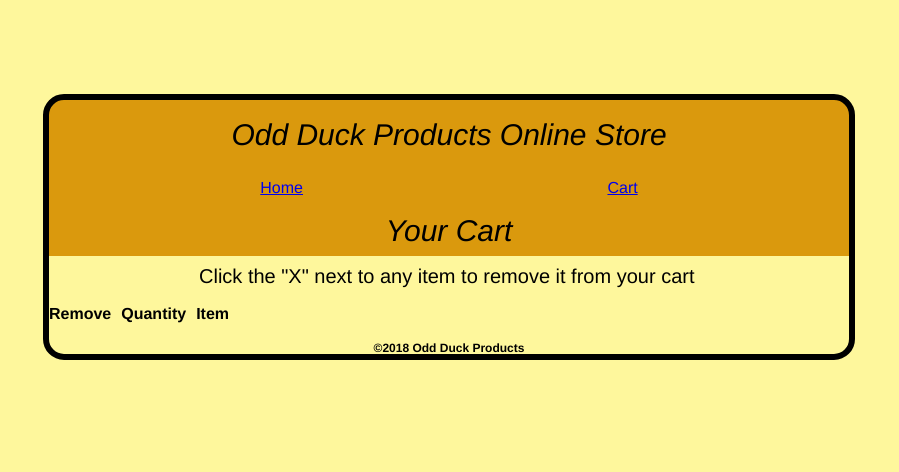
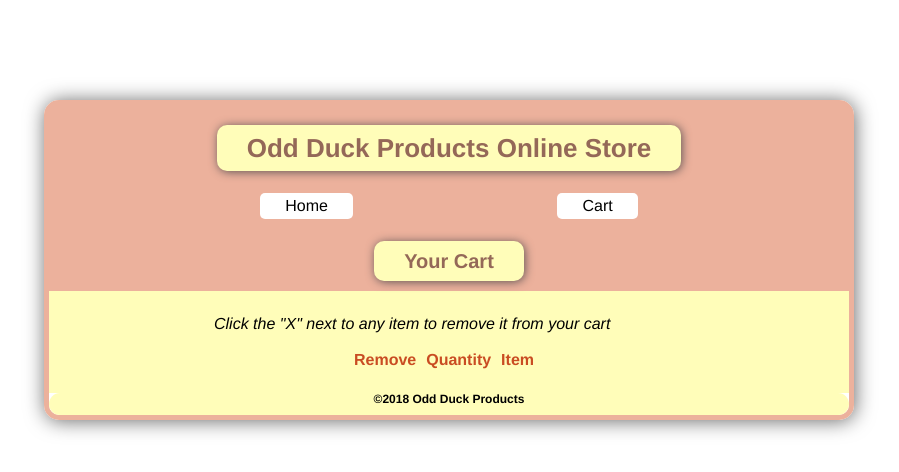
Before and after one commit to Code-Fellows-Java/Odd-Cart, a plain HTML site: page cart.html in a window 1280 px wide. Shown: the whole page, without its empty margins (191-1090 px from the left). Drawn offline with Linux system fonts and the light colour scheme.

Commit message:
updated css

```diff
--- a/css/style.css
+++ b/css/style.css
@@ -1,51 +1,93 @@
 
 body {
-    width:800px;
+    width: 800px;
     height: 100%;
     margin: 0 auto;
     margin-top: 100px;
     font-family: 'Helvetica', 'Arial', sans-serif;
-    outline:6px solid black;
-    background-color: rgb(254, 247, 156);
-    border: 10px;
+    border: 5px solid rgb(236, 177, 156);
     border-radius: 15px;
+    box-shadow: 1px 1px 20px #696969;
 }
 
 header {
     display: flex;
     flex-direction: column;
     align-items: center;
-    background-color: rgb(218, 153, 13);
+    background-color: rgb(236, 177, 156);
     width: 100%;
 }
 
 header h1 {
     margin-top: 20px;
     margin-bottom: 10px;
-    border-radius: 15px;
-    font-size: 30px;
-    font-style: oblique;
+    border-radius: 10px;
+    font-size: 26px;
+    font-weight: 600;
+    color: rgb(148, 104, 88);
+    background-color: rgb(255, 253, 185);
+    box-shadow: 1px 1px 10px #5f5454;
+    padding: 10px 30px;
+
+}
+
+.card h1 {
+    font-size: 20px;
+    font-weight: 600;
+}
+
+.copy {
+    font-size: 18px;
+    font-style: italic;
+    background-color: rgb(255, 253, 185);
 }
 
 ul li {
-    padding-top: 20px;
     display: inline-block;
-    margin: 0px 150px;
+    flex-direction: column;
+    align-items: center;
+    margin: 12px 100px 2px 100px;
+    padding: 5px 25px 5px 25px;
+    border-radius: 5px;
+    background-color: rgb(255, 255, 255);
+    box-shadow: inset 0px 0px 0px #000000;
+    z-index: 1;
+
 }
+
+a {
+    text-decoration: none;
+    color: black;
+    z-index: -1;
+}
+
+a:hover {
+    transition-duration: 50ms;
+    color:rgb(201, 76, 34)
+}
+
+ul li:hover {
+    transition-duration: 100ms;
+    border: 1px solid rgb(103, 73, 63);
+    background-color: rgb(252, 235, 230);
+    box-shadow: inset 1px 1px 1px #000000;
+}
+
 
 ol li {
     display: inline-block;
-    padding-bottom: 20px;
-    font-size: 20px;
+    font-size: 16px;
     margin: 0px 150px;
-    margin-top: 10px;
+    margin-top: 25px;
+    text-align: left;
+    text-indent: 15px;
 }
 
 #catalog {
+    padding-top: 25px;
     display: flex;
     flex-direction: row;
     justify-content: center;
-    margin-top: 30px;
 }
 
 th {
@@ -75,35 +117,46 @@ label {
     font-weight: 600;
 }
 
+#cart-container {
+    display: flex;
+    flex-direction: column;
+    align-items: center;
+    padding: 20px;
+    background-color: rgb(255, 253, 185);
+
+}
+
+#cart {
+    margin: auto;
+}
+
+th {
+    color: rgb(201, 76, 34);
+    padding-bottom: 5px;
+}
+
+td {
+    padding: 10px;
+    margin: 10px;
+    background-color: rgb(252, 235, 230);
+    color: rgb(131, 63, 41);
+}
+
+
+#cartContents {
+    padding-top: 15px;
+    padding-bottom: 25px;
+    background-color: rgb(255, 253, 185);
+    text-align: center;
+}
+
 footer {
-    margin-top: 20px;
     display: flex;
     flex-direction: row;
     justify-content: center;
     font-size: 12px;
     font-weight: 600;
+    background-color: rgb(255, 253, 185);
+    border-radius: 20px;
+    padding-bottom: 10px;
 }
-
-
-
-
-/*
-ul {
-    display: flex;
-    flex-direction: row;
-    justify-content: space-between;
-    padding: 100px;
-}
-
-.card {
-    font-size: 20px;
-}
-
-
-footer {
-    margin-top: 20px;
-    display: flex;
-    flex-direction: row;
-    justify-content: center;
-    font-size: 12px;
-}
```
